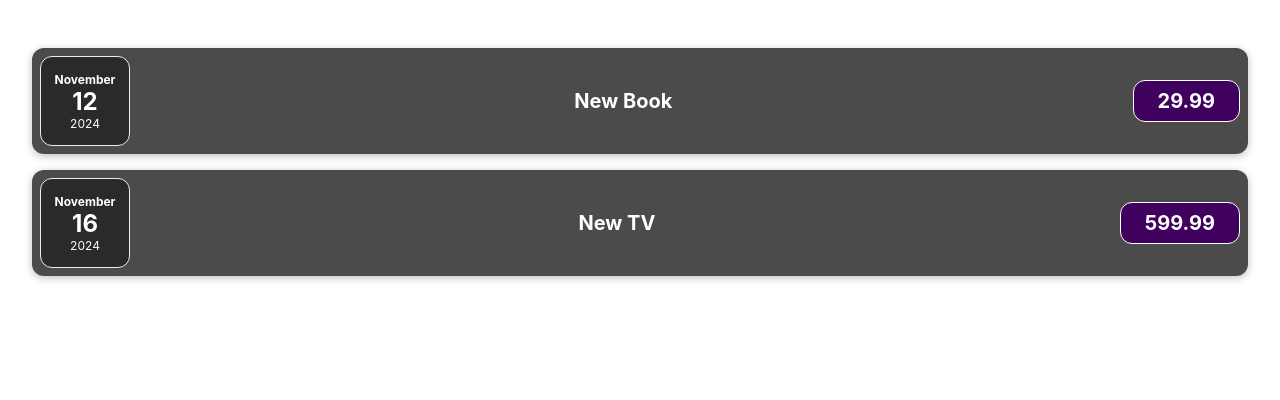
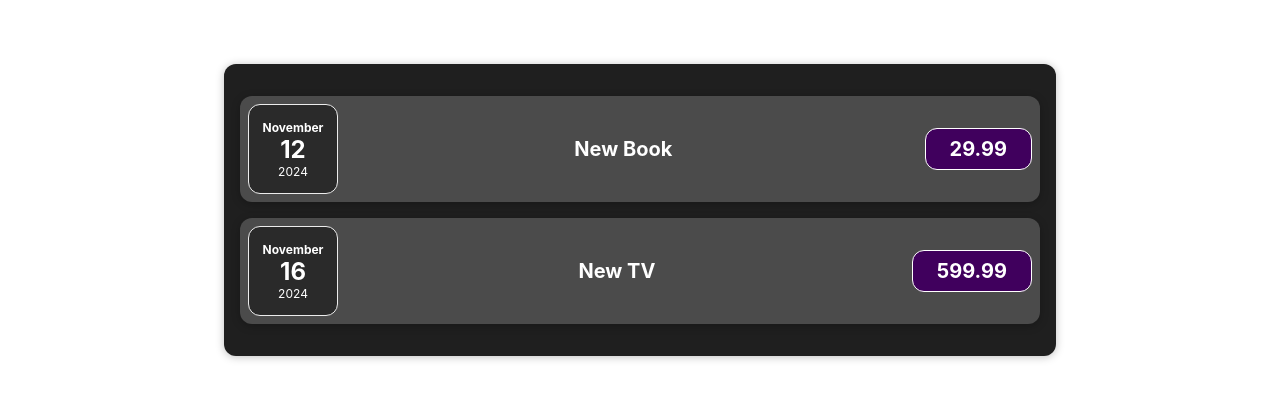
Before and after one commit to MartinRitsVOCO/react-expenses, a React (Vite) app in the folder react-expenses/: page / in a window 1280 px wide. Shown: the top 400 px of the page. Built offline with nearby package versions, Linux system fonts and the light colour scheme.

Commit message:
Ülesanne 2 - ümbritseva komponendi loomine ja kujundamine

```diff
--- a/react-expenses/src/App.jsx
+++ b/react-expenses/src/App.jsx
@@ -1,5 +1,6 @@
 import './App.css'
 import ExpensesItem from './components/ExpensesItem'
+import ExpensesContainer from './components/Expenses'
 
 function App() {
   const expenses = [
@@ -17,8 +18,10 @@ function App() {
 
   return (
     <>
-      <ExpensesItem data={expenses[0]} />
-      <ExpensesItem data={expenses[1]} />
+      <ExpensesContainer>
+        <ExpensesItem data={expenses[0]} />
+        <ExpensesItem data={expenses[1]} />
+      </ExpensesContainer>
     </>
   )
 }
--- /dev/null
+++ b/react-expenses/src/components/Expenses.jsx
@@ -0,0 +1,12 @@
+import './Expenses.css';
+
+const ExpensesContainer = (props) => {
+
+    return (
+        <div className='expenses'>
+            {props.children}
+        </div>
+    )
+}
+
+export default ExpensesContainer;
```
Also changed, not shown: react-expenses/src/components/Expenses.css (renamed from react-expenses/src/components/expenses.css).
